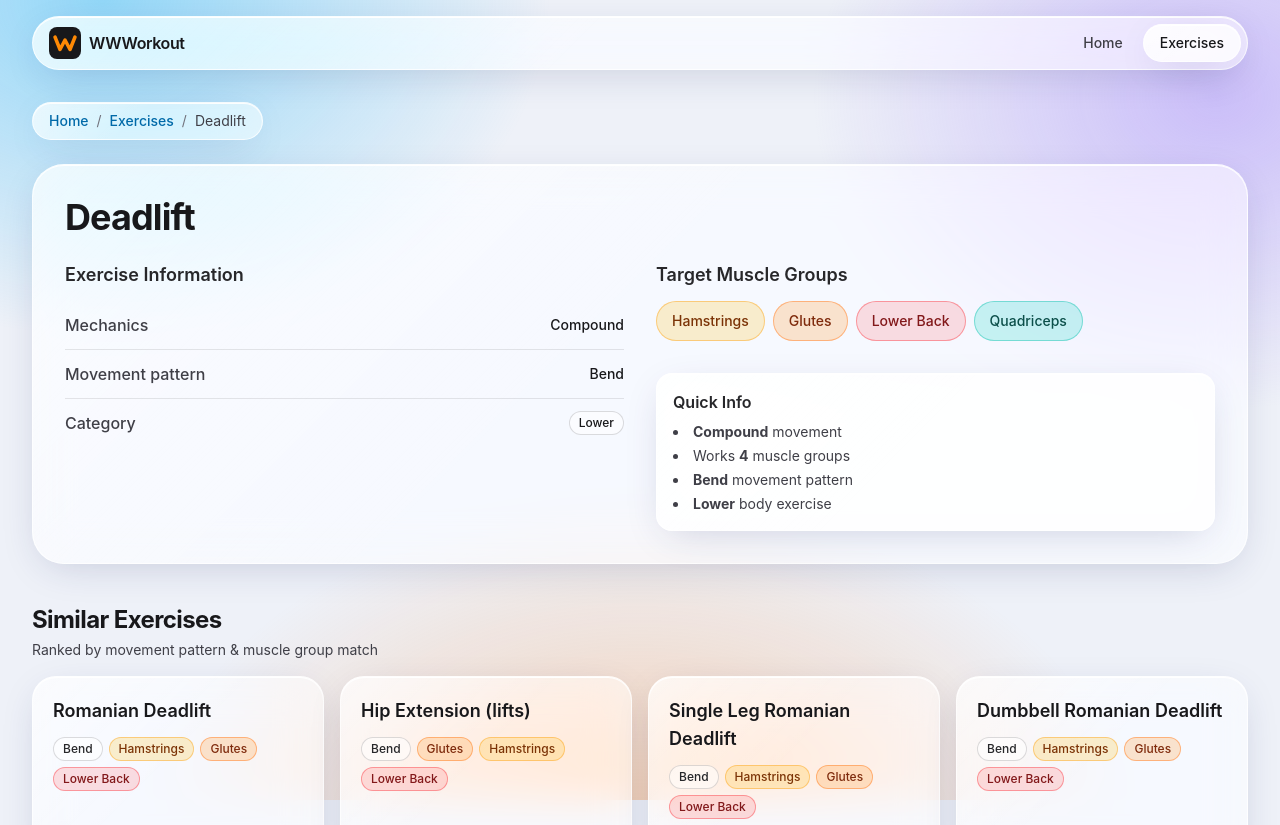
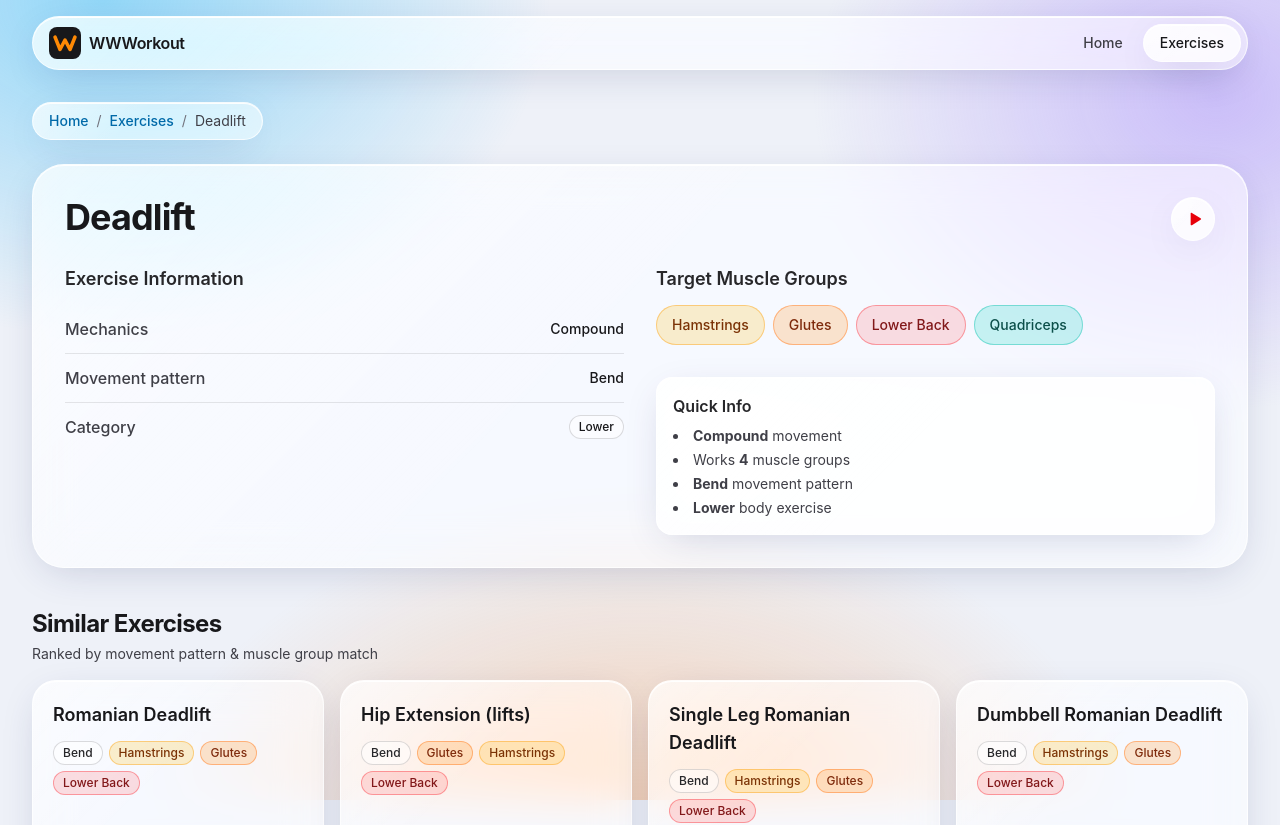
Before and after one commit to rannien/wwworkout, a Next.js app: page /exercises/1 in a window 1280 px wide. Shown: the top 825 px of the page. Built offline with nearby package versions, Linux system fonts and the light colour scheme.

Commit message:
feat: add youtube tutorial link to the exercise detail page
A play button next to the title opens a YouTube search for the exercise's form in a new tab, matching rep-track's play button.

```diff
--- /dev/null
+++ b/app/components/ExerciseVideoLink.tsx
@@ -0,0 +1,18 @@
+import { exerciseVideoSearchUrl } from '@/lib/exerciseLinks';
+
+export default function ExerciseVideoLink({ exerciseName }: { exerciseName: string }) {
+  return (
+    <a
+      href={exerciseVideoSearchUrl(exerciseName)}
+      target="_blank"
+      rel="noopener noreferrer"
+      aria-label={`Watch ${exerciseName} tutorial on YouTube (opens in a new tab)`}
+      title="Watch on YouTube"
+      className="glass-strong inline-flex size-11 shrink-0 items-center justify-center rounded-full text-red-600 transition hover:bg-red-600 hover:text-white focus-visible:outline-2 focus-visible:outline-offset-2 focus-visible:outline-sky-600 dark:text-red-400 dark:hover:bg-red-500 dark:hover:text-white"
+    >
+      <svg viewBox="0 0 24 24" aria-hidden="true" className="size-5 translate-x-px fill-current">
+        <path d="M8 5.5v13a1 1 0 0 0 1.52.85l10.4-6.5a1 1 0 0 0 0-1.7L9.52 4.65A1 1 0 0 0 8 5.5Z" />
+      </svg>
+    </a>
+  );
+}
--- a/app/exercises/[id]/page.tsx
+++ b/app/exercises/[id]/page.tsx
@@ -4,6 +4,7 @@ import { notFound } from 'next/navigation';
 import Breadcrumb from '@/app/components/Breadcrumb';
 import CategoryBadge from '@/app/components/CategoryBadge';
 import ExerciseCard from '@/app/components/ExerciseCard';
+import ExerciseVideoLink from '@/app/components/ExerciseVideoLink';
 import MuscleBadge from '@/app/components/MuscleBadge';
 
 export default async function ExerciseDetailPage({ params }: { params: Promise<{ id: string }> }) {
@@ -34,7 +35,10 @@ export default async function ExerciseDetailPage({ params }: { params: Promise<{
       />
 
       <article className="glass mb-10 rounded-4xl p-6 sm:p-8">
-        <h1 className="mb-6 text-4xl font-bold tracking-tight text-zinc-900 dark:text-zinc-50">{exercise.name}</h1>
+        <div className="mb-6 flex items-start justify-between gap-4">
+          <h1 className="text-4xl font-bold tracking-tight text-zinc-900 dark:text-zinc-50">{exercise.name}</h1>
+          <ExerciseVideoLink exerciseName={exercise.name} />
+        </div>
 
         <div className="grid gap-8 md:grid-cols-2">
           <section aria-labelledby="exercise-info">
--- /dev/null
+++ b/lib/exerciseLinks.ts
@@ -0,0 +1,5 @@
+export function exerciseVideoSearchUrl(exerciseName: string): string {
+  const url = new URL('https://www.youtube.com/results');
+  url.searchParams.set('search_query', `${exerciseName} form`);
+  return url.toString();
+}
```
Also changed, not shown: 1 other file (tests, documents, lock files or other folders).
